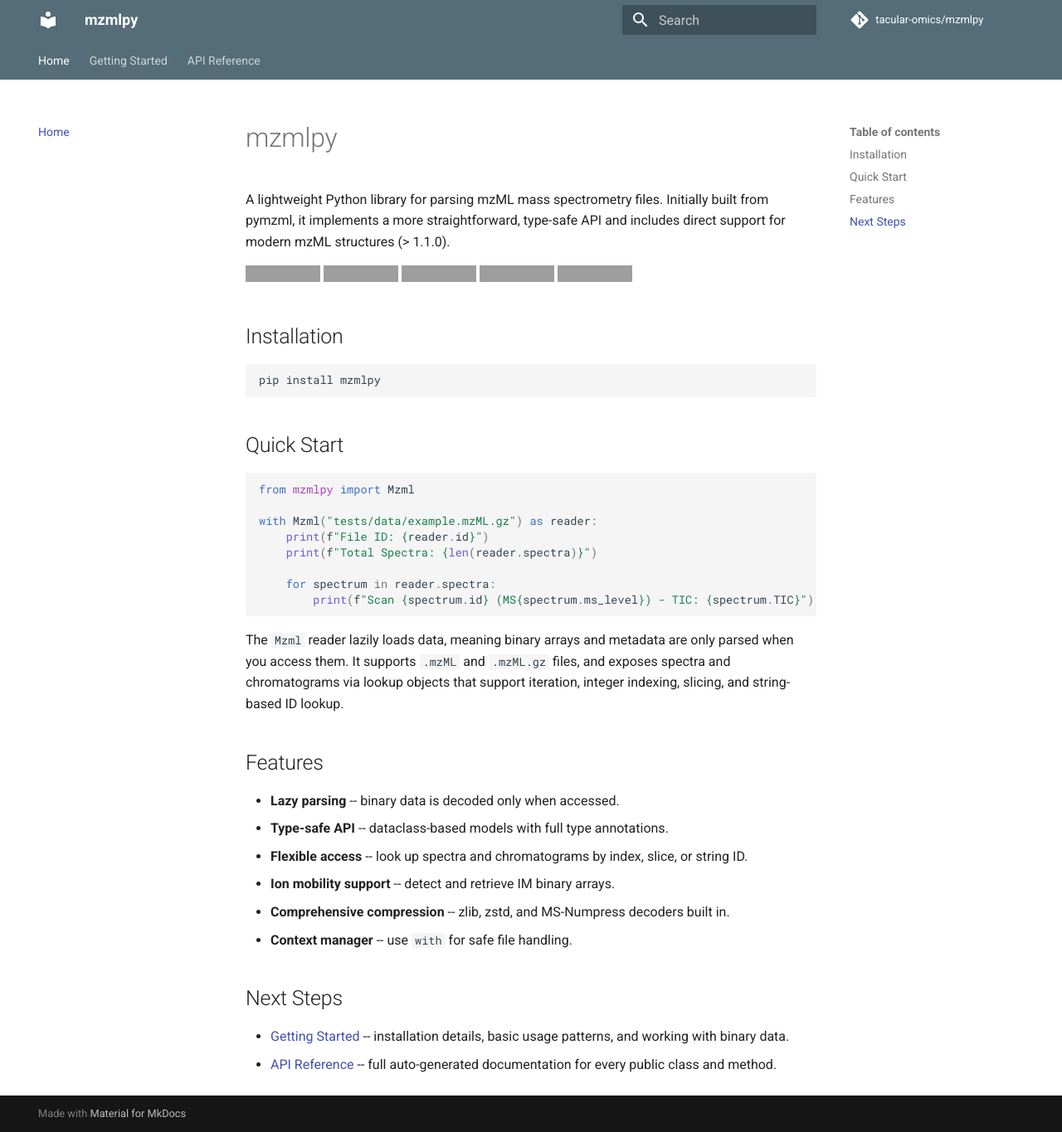
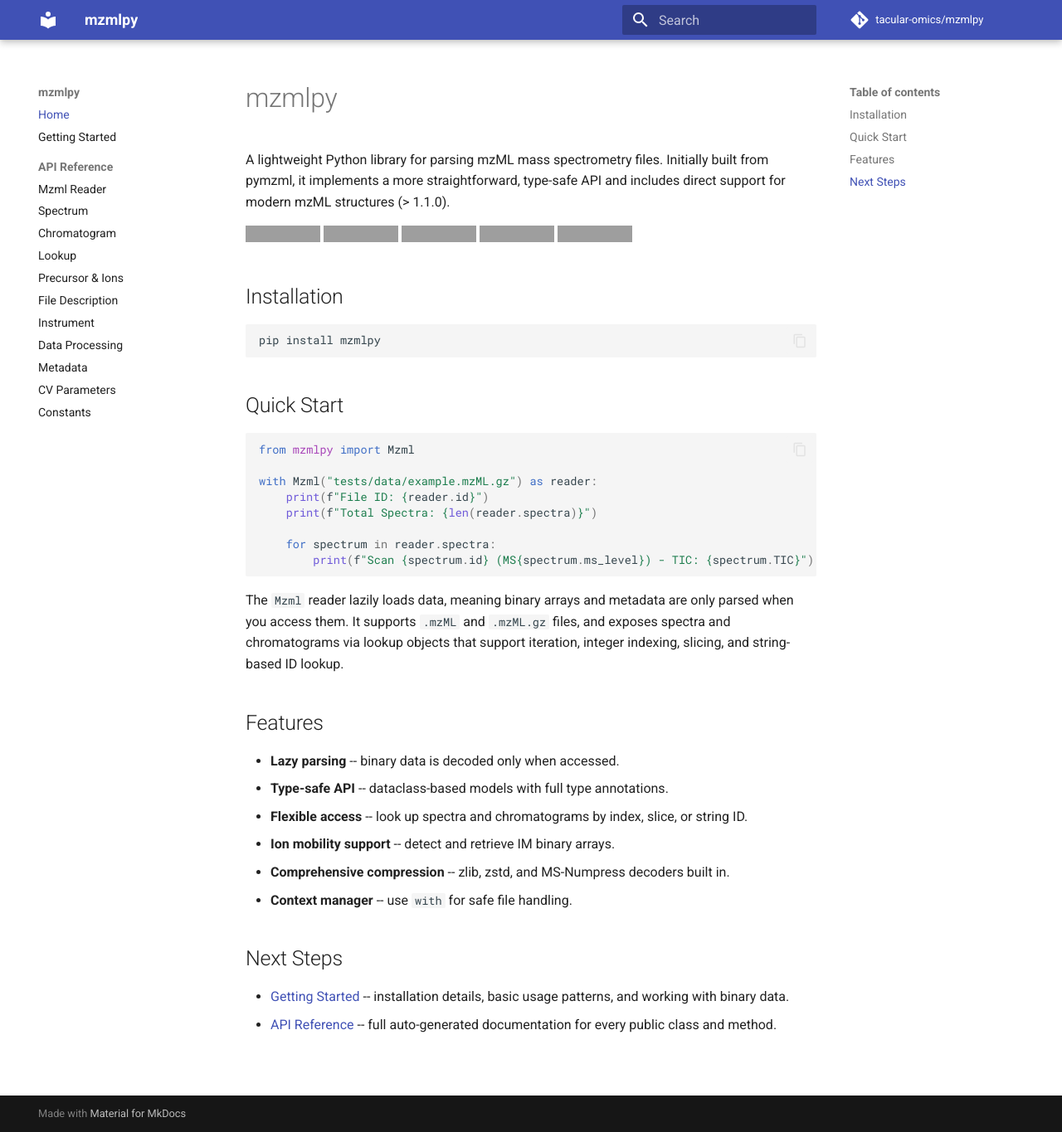
Before and after one commit to tacular-omics/mzmlpy, an MkDocs documentation site: the page built from docs/index.md, in a window 1280 px wide and 1365 px high. Shown: the whole window at 83% size. Built offline with MkDocs 1.6.1 and Material for MkDocs 9.7.7, drawn with Linux system fonts in a browser that asks for light colours; comment, search, counter and statistics services are not loaded; grey boxes are pictures that could not be loaded.

Commit message:
update mkdocs theme to match tdfpy style

```diff
--- a/mkdocs.yml
+++ b/mkdocs.yml
@@ -7,36 +7,8 @@ theme:
   features:
     - navigation.sections
     - navigation.top
+    - content.code.copy
     - search.highlight
-    - navigation.tabs
-  palette:
-    - scheme: default
-      primary: blue grey
-      accent: teal
-
-markdown_extensions:
-  - pymdownx.highlight:
-      anchor_linenums: true
-  - pymdownx.superfences
-  - pymdownx.inlinehilite
-
-plugins:
-  - search
-  - mkdocstrings:
-      handlers:
-        python:
-          paths: [src]
-          options:
-            docstring_style: google
-            show_source: true
-            show_root_heading: true
-            show_symbol_type_heading: true
-            members_order: source
-            inherited_members: true
-            show_signature_annotations: true
-            separate_signature: true
-            annotations_path: source
-            signature_crossrefs: true
 
 nav:
   - Home: index.md
@@ -53,3 +25,28 @@ nav:
     - Metadata: api/metadata.md
     - CV Parameters: api/params.md
     - Constants: api/constants.md
+
+plugins:
+  - search
+  - mkdocstrings:
+      handlers:
+        python:
+          paths: [src]
+          options:
+            docstring_style: google
+            show_source: true
+            show_root_heading: true
+            show_symbol_type_heading: true
+            members_order: source
+            inherited_members: true
+            merge_init_into_class: true
+            filters: ["!^_"]
+            show_signature_annotations: true
+            separate_signature: true
+            annotations_path: source
+            signature_crossrefs: true
+
+markdown_extensions:
+  - pymdownx.highlight
+  - pymdownx.superfences
+  - admonition
```
